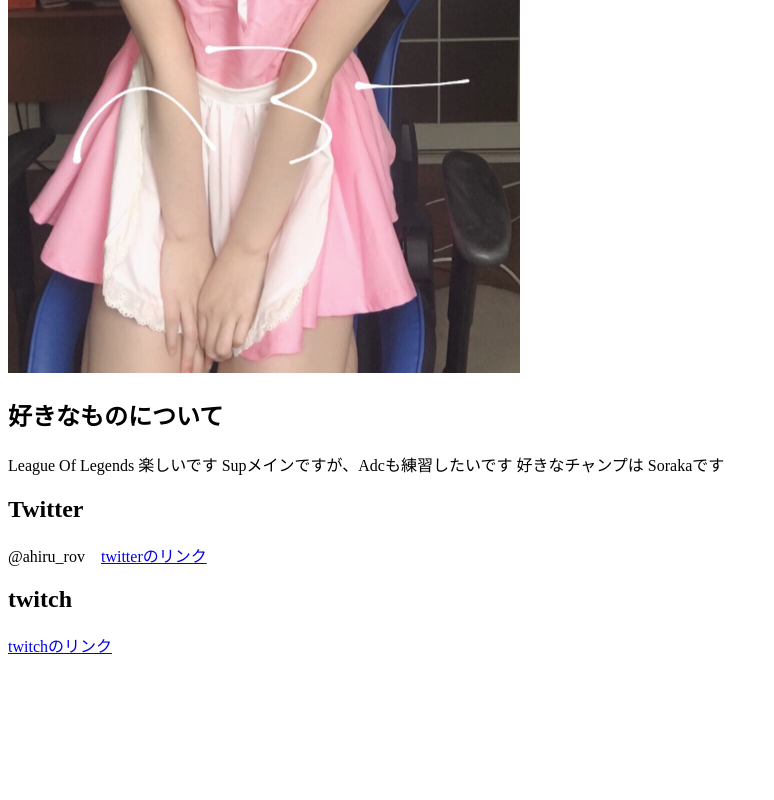
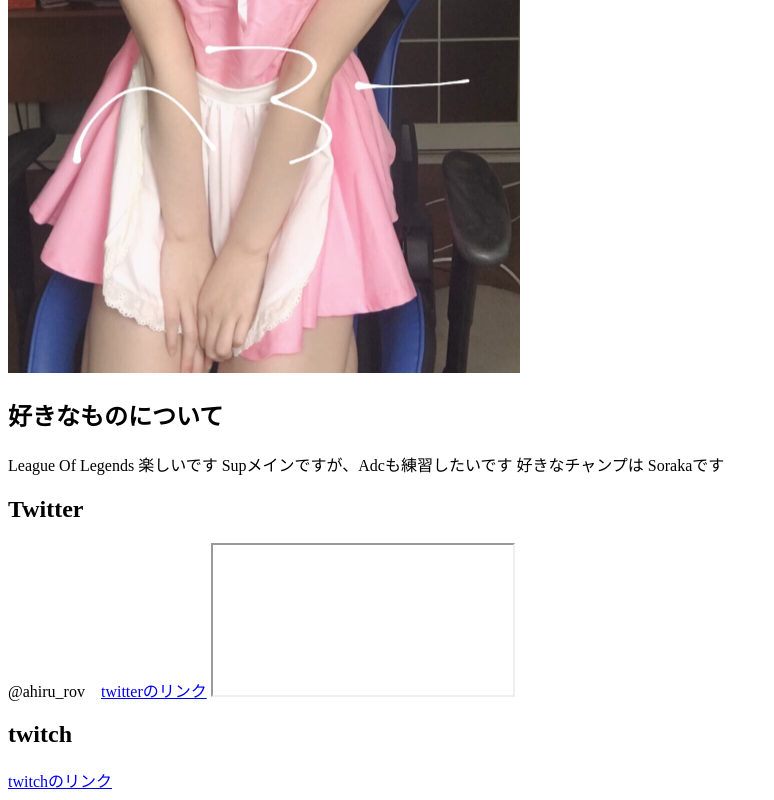
Before and after one commit to hattorisaho/html-sample, a website: page public/index.html in a window 1280 px wide. Shown: the part 666-1466 px from the top of the page, without its empty margins (0-774 px from the left). Before the commit the page ends 1331 px from the top, so only its background shows below. Drawn offline with Linux system fonts and the light colour scheme.

Commit message:
movie add

```diff
--- a/public/index.html
+++ b/public/index.html
@@ -15,6 +15,8 @@
 好きなチャンプは Sorakaです
 <h2>Twitter</h2>
 @ahiru_rov　<a href="https://twitter.com/ahiru_rov?lang=ja">twitterのリンク</a>
+<iframe> width="560" height="315" src="https://twitter.com/ahiru_rov/status/1110328192689037312?s=20" frameborder="0"
+	allowfullscreen></iframe>
 <h2>twitch</h2>
 <a href="https://www.twitch.tv/0ahiru0">twitchのリンク</a>
 </head>
```
